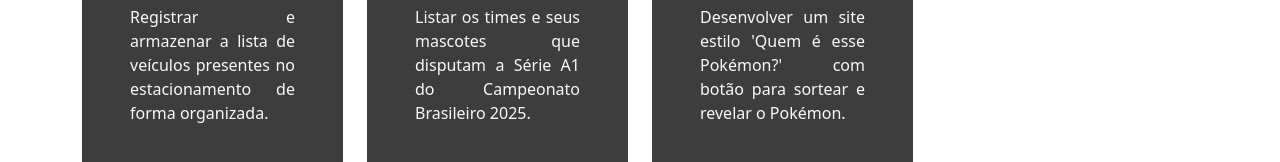
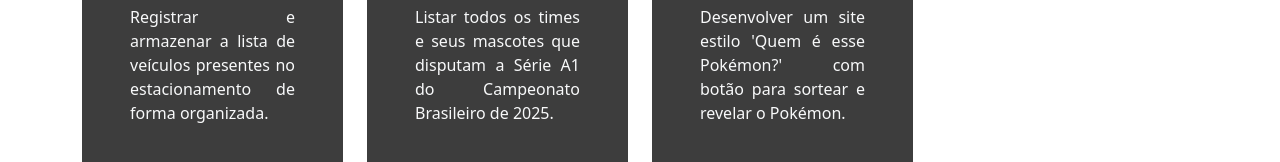
Before and after one commit to gabrieeelss/exercicios-js, a plain HTML site: page index.html in a window 1280 px wide. Shown: the part 1770-1932 px from the top of the page. Drawn offline with nearby package versions, Linux system fonts and the light colour scheme.

Commit message:
Update index.html

```diff
--- a/index.html
+++ b/index.html
@@ -155,7 +155,7 @@
                 <div class="bg-dark p-5 text-light rounded cartao">
                     <i class="bi bi-list-ul fs-1"></i>
                     <h3 class="mt-3 titulo-cartao">Exercício 014</h3>
-                    <p class="fw-light">Listar os times e seus mascotes que disputam a Série A1 do Campeonato Brasileiro
+                    <p class="fw-light">Listar todos os times e seus mascotes que disputam a Série A1 do Campeonato Brasileiro de
                         2025.</p>
                     <a href="https://gabrieeelss.github.io/exercicios-js/Exercicio014/"
                         class="btn btn-outline-light fw-semibold mt-4">ver online</a>
```
